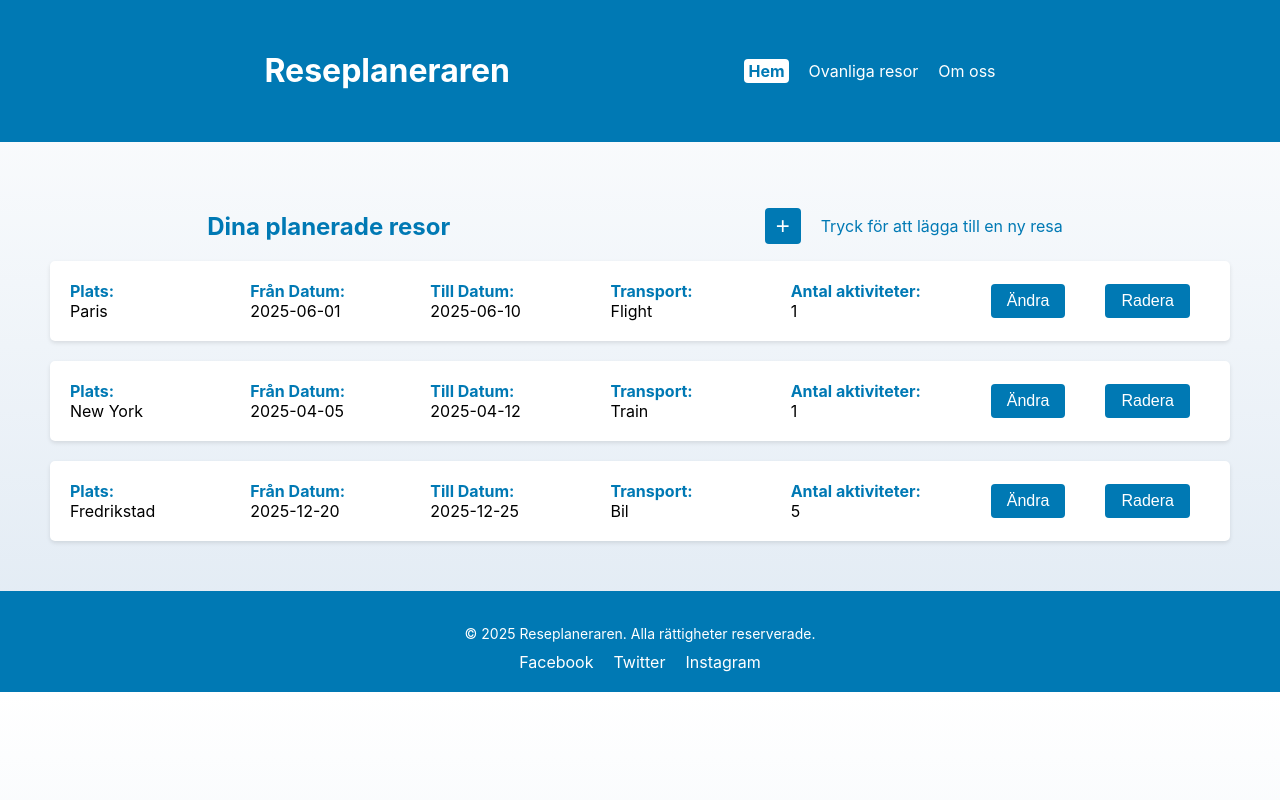
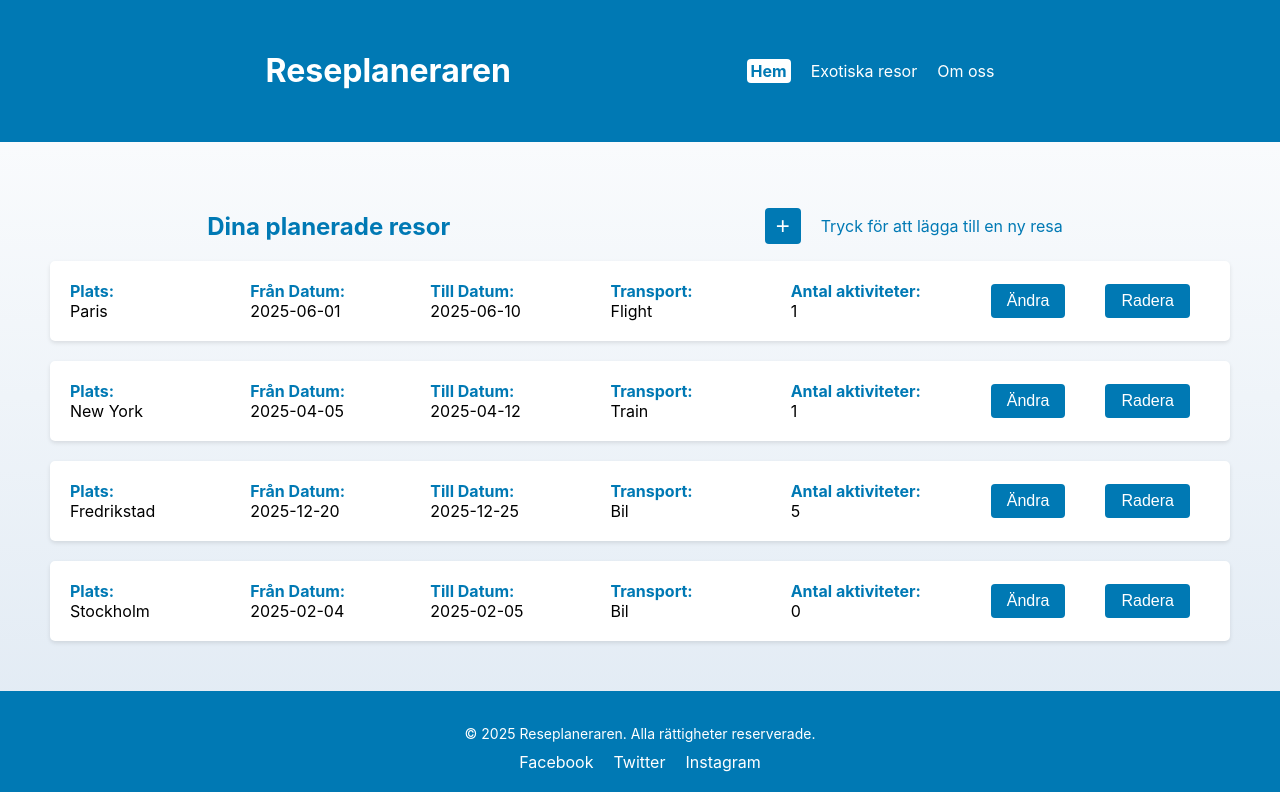
Before and after one commit to ToeCrow/React-indv-Boiler-Room-Travelplaner, a React (Vite) app: page / in a window 1280 px wide. Built offline with nearby package versions, Linux system fonts and the light colour scheme; data requests are answered from the project's data file.

Commit message:
test av komponent

```diff
--- a/db.json
+++ b/db.json
@@ -75,6 +75,14 @@
           "tripId": "63f1"
         }
       ]
+    },
+    {
+      "id": "3850",
+      "place": "Stockholm",
+      "fromDate": "2025-02-04",
+      "toDate": "2025-02-05",
+      "transport": "Bil",
+      "activities": []
     }
   ],
   "destinations": [
--- a/src/Components/Header/Header.jsx
+++ b/src/Components/Header/Header.jsx
@@ -11,7 +11,7 @@ const Header = () => {
             <NavLink to="/">Hem</NavLink> {/* Länk till aktivitetslistan */}
           </li>
           <li>
-            <NavLink to="/exotictravels">Ovanliga resor</NavLink>
+            <NavLink to="/exotictravels">Exotiska resor</NavLink>
           </li>
           <li>
             <NavLink to="/about">Om oss</NavLink>
--- a/src/Pages/ExoticTravels/DestinationList.css
+++ b/src/Pages/ExoticTravels/DestinationList.css
@@ -6,6 +6,8 @@ main.destination-menu {
   display: flex;
   flex-direction: column;
   align-items: center;
+  position: relative;
+    bottom: 45px;
 }
 
 .destination-list ul {
```
